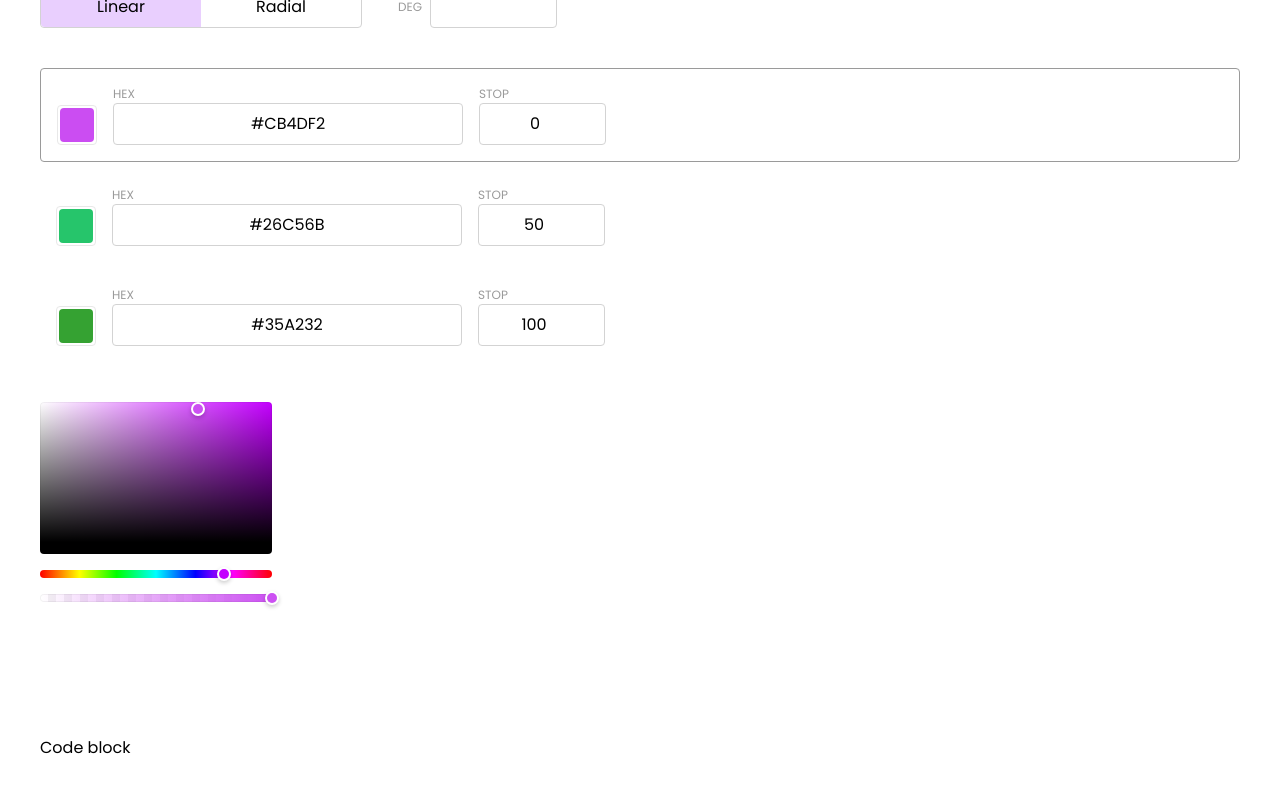
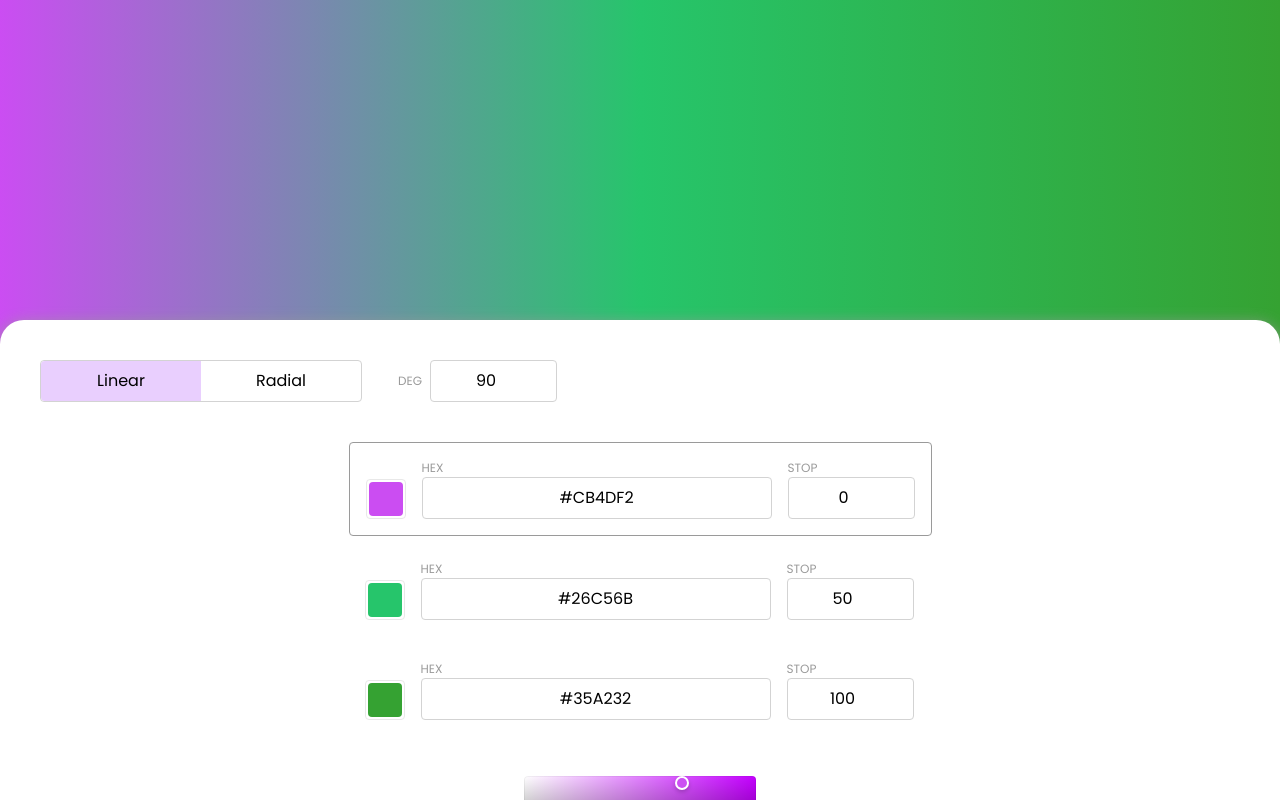
Before and after one commit to denpresich/gradient-generator, a Next.js app: page / in a window 1280 px wide. Shown: the top 800 px of the page. Built offline with nearby package versions, Linux system fonts and the light colour scheme.

Commit message:
Fix layout

```diff
--- a/src/app/page.tsx
+++ b/src/app/page.tsx
@@ -100,16 +100,17 @@ export default function Home() {
     state.colors.find((c) => c.id === state.selectedColorId) || state.colors[0];
 
   return (
-    <main
-      className="absolute top-0 right-0 bottom-0 left-0"
-      style={{ backgroundImage: gradient }}
-    >
+    <main>
+      <div
+        className={styles.Background}
+        style={{ backgroundImage: gradient }}
+      />
       <div className={styles.Panel}>
         <div className={cn(styles.TypeSelector, styles.ToggleArea)}>
           <TypeToggle
             value={state.type}
             onChange={(type) =>
-              dispatch({ type: "UPDATE_TYPE", payload: { type } })
+              !!type && dispatch({ type: "UPDATE_TYPE", payload: { type } })
             }
           />
           {state.type === GradientType.LINEAR && (
@@ -119,14 +120,20 @@ export default function Home() {
                 <Form.Control asChild>
                   <Input
                     type="number"
+                    value={state.deg}
                     min={0}
                     max={360}
-                    onChange={(e) =>
+                    onChange={(e) => {
+                      const value = Math.min(
+                        Math.max(Number(e.target.value), 0),
+                        360
+                      );
+
                       dispatch({
                         type: "UPDATE_DEG",
-                        payload: { deg: Number(e.target?.value) },
-                      })
-                    }
+                        payload: { deg: value },
+                      });
+                    }}
                   />
                 </Form.Control>
               </Form.Field>
--- a/src/app/styles.module.css
+++ b/src/app/styles.module.css
@@ -1,3 +1,8 @@
+.Background {
+  width: 100%;
+  height: 50vh;
+}
+
 .Panel {
   display: grid;
   grid-template-areas:
@@ -8,15 +13,14 @@
   width: 100%;
 
   background-color: white;
+  border-radius: 24px;
 
-  border-top-left-radius: 24px;
-  border-top-right-radius: 24px;
+  box-shadow: 0px 4px 16px #9A9A9A;
+
   padding: 40px;
 
-  position: fixed;
-  bottom: 0;
-  left: 50%;
-  transform: translateX(-50%);
+  margin-top: -10vh;
+  margin: -10vh auto 0;
 }
 
 .ToggleArea {
@@ -28,6 +32,7 @@
   display: grid;
   gap: 40px;
   grid-template-rows: 1fr 1fr;
+  justify-items: center;
 }
 
 .CodeArea {
```
